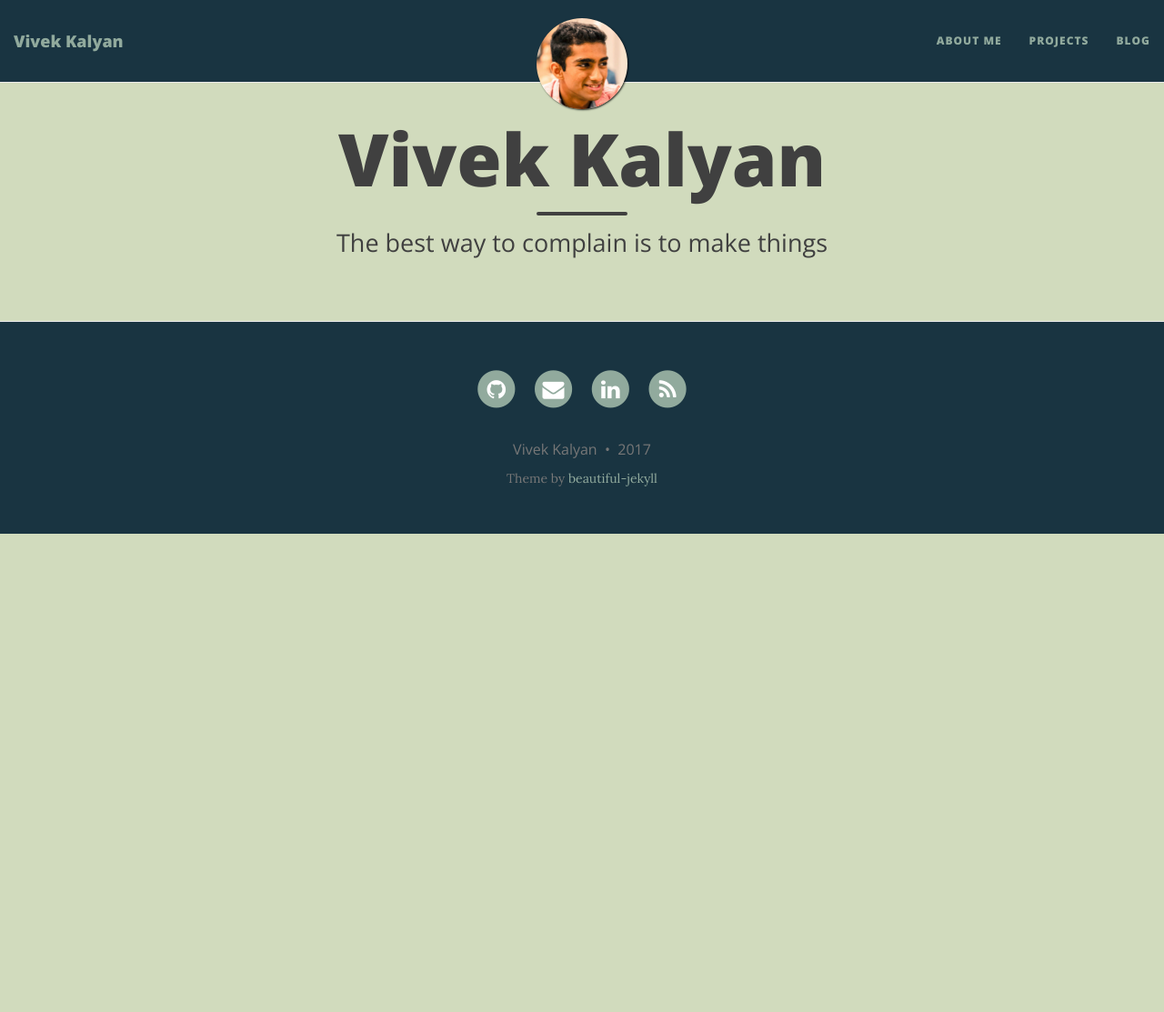
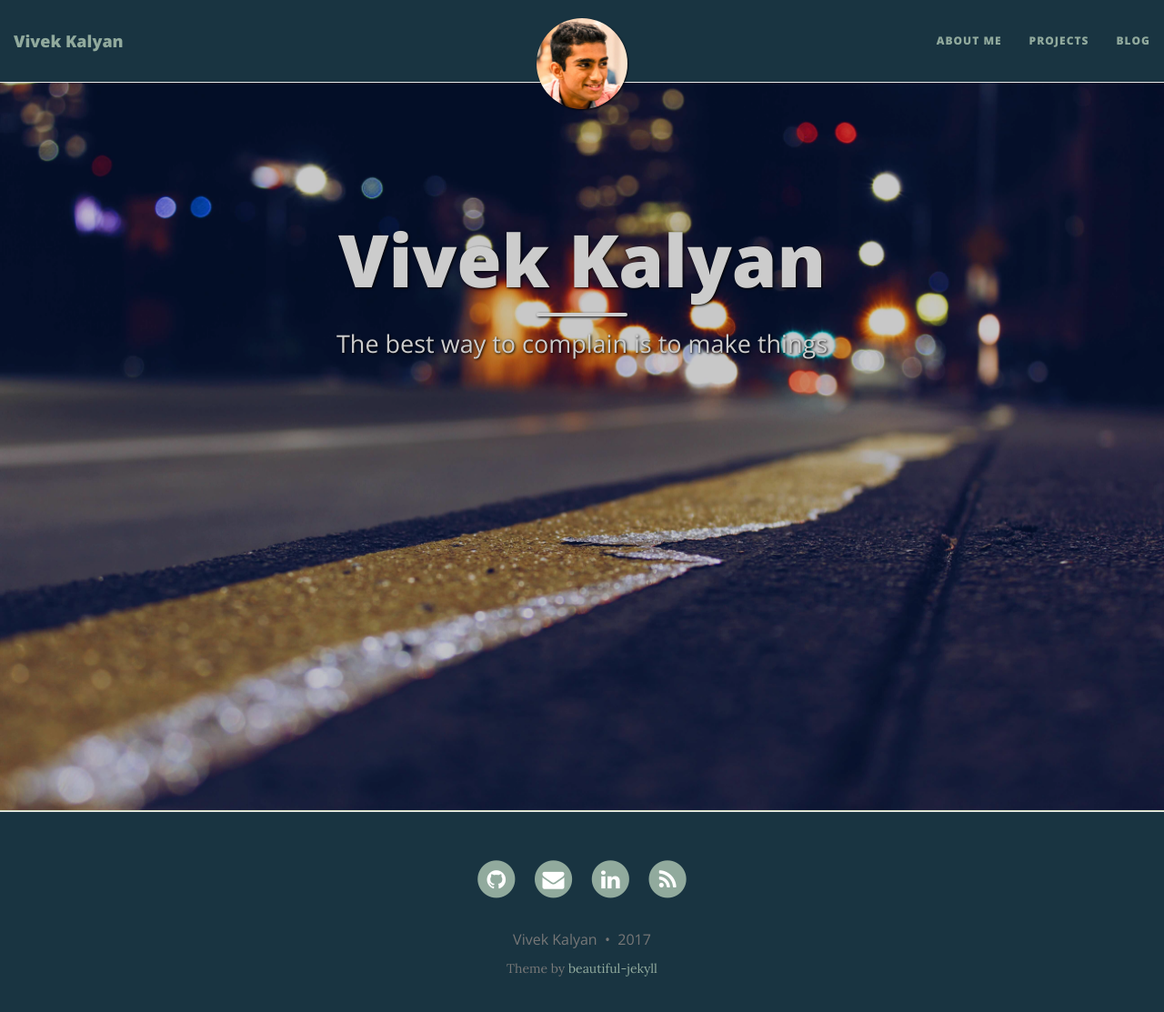
Before and after one commit to bowsplinter/bowsplinter.github.io, a Jekyll site: the page built from index.md, in a window 1280 px wide and 1126 px high. Shown: the top 1113 px of the window at 91% size. Built offline with Jekyll 4.4.1, drawn with Linux system fonts in a browser that asks for light colours; nearby versions of some CDN libraries.

Commit message:
Add landing page photo, make changes to project page

```diff
--- a/_includes/footer.html
+++ b/_includes/footer.html
@@ -1,4 +1,4 @@
-<footer>
+<footer {% if page.bigimg %}class="landing-footer"{% endif %}>
   <div class="container beautiful-jekyll-footer">
     <div class="row">
       <div class="col-lg-8 col-lg-offset-2 col-md-10 col-md-offset-1">
--- a/_includes/header.html
+++ b/_includes/header.html
@@ -20,7 +20,7 @@
 
 <header class="header-section {% if page.bigimg %}has-img{% endif %}">
 {% if page.bigimg %}
-<div class="big-img intro-header">
+<div class="big-img intro-header landing-img">
   <div class="container">
     <div class="row">
       <div class="col-lg-8 col-lg-offset-2 col-md-10 col-md-offset-1">
--- a/_includes/project-header.html
+++ b/_includes/project-header.html
@@ -71,7 +71,7 @@
       {% if page.subtitle %}
         {% if include.type == "page" %}
             <hr class="small">
-            <span class="{{ include.type }}-subheading">{{page.subtitle}} <span class="typed" style="color:#a50509"></span></span>
+            <span class="{{ include.type }}-subheading">{{page.subtitle}} <span class="typed" style="color:#a50509;font-weight: bold;"></span></span>
       {% else %}
       <h2 class="{{ include.type }}-subheading">{{ page.subtitle }}</h2>
       {% endif %}
--- a/css/main.css
+++ b/css/main.css
@@ -443,7 +443,7 @@ footer .theme-by {
   background-size: cover;
   -o-background-size: cover;
   margin-top: 51px; /* The small navbar is 50px tall + 1px border */
-  margin-bottom: 35px;
+  margin-bottom: 0px;
 }
 .intro-header.big-img  .big-img-transition {
   position: absolute;
@@ -586,9 +586,9 @@ footer .theme-by {
   font-weight: 800;
   letter-spacing: 1px;
   padding: 10px 5px;
-  background: #FFF;
+  background: var(--color-one);
   border-radius: 0;
-  color: #404040;
+  color: var(--color-three);
 }
 @media only screen and (min-width: 768px) {
   .pager li a {
@@ -597,8 +597,8 @@ footer .theme-by {
 }
 .pager li a:hover,
 .pager li a:focus {
-  color: #FFF;
-  background: #0085a1;
+  color: var(--color-two);
+  background: var(--color-one);
   border: 1px solid #0085a1;
 }
 
@@ -699,6 +699,9 @@ td.gutter {
   text-align: center;
   padding-bottom: 10%;
 }
+.card:hover .card-img{
+  filter: brightness(50%);
+}
 .card-block {
   position: absolute;
   top: 30%;
@@ -707,3 +710,13 @@ td.gutter {
   font-weight: bold;
   color: #fff;
 }
+.card-img {
+  filter: brightness(70%);
+}
+.landing-img {
+  height: 800px;
+  filter: brightness(80%);
+}
+.landing-footer {
+  margin-top: 0px;
+}
--- a/index.md
+++ b/index.md
@@ -3,4 +3,5 @@ layout: page
 title: Vivek Kalyan
 subtitle: The best way to complain is to make things
 use-site-title: false
+bigimg: /img/landing.jpg
 ---
```
Also changed, not shown: projects.md (+2 -1 lines), img/landing.jpg (added).
